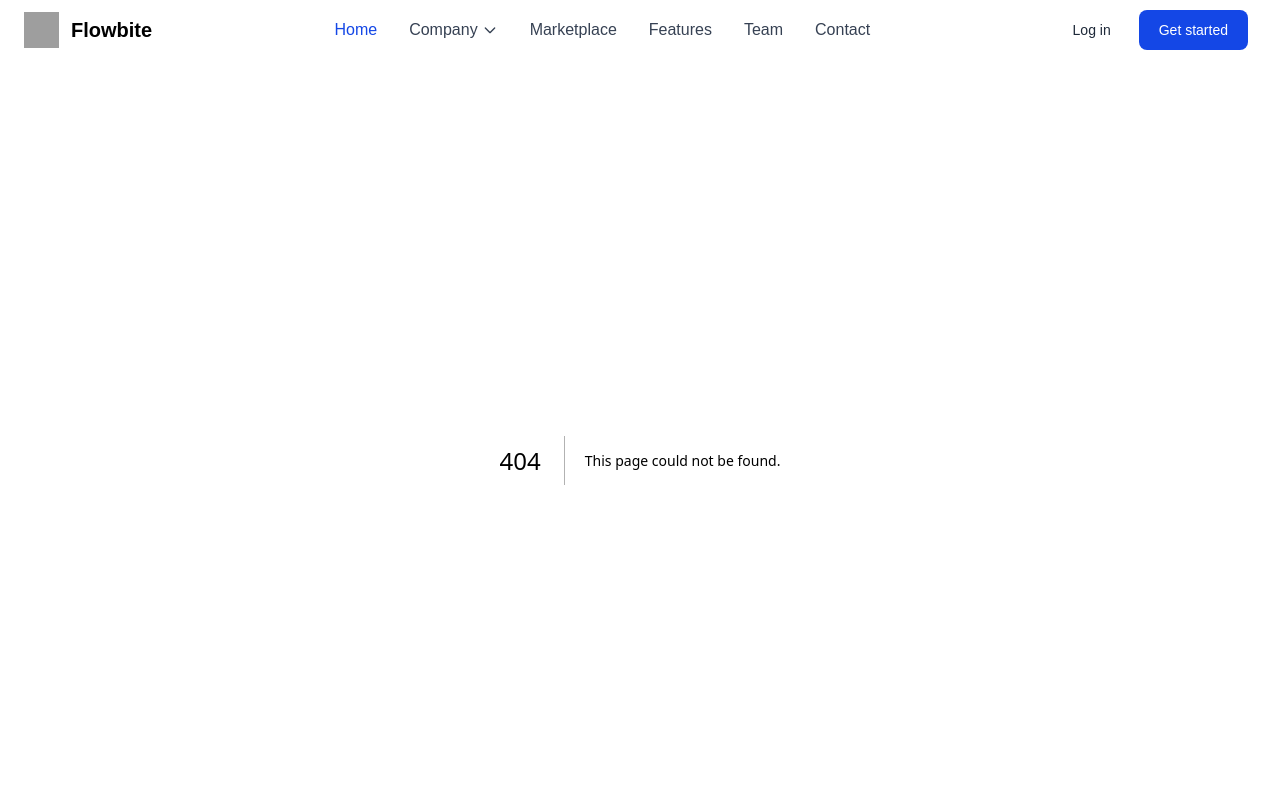
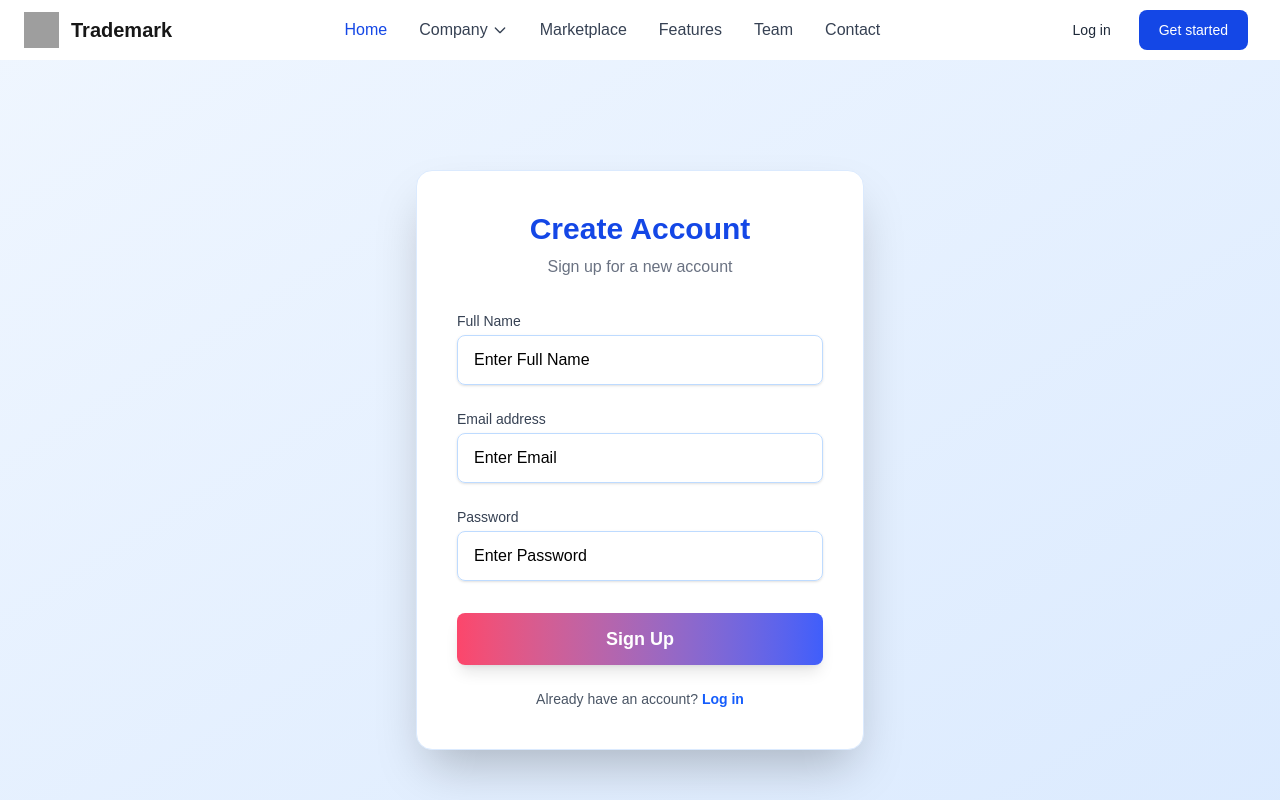
Before and after one commit to abdullahwebdev9176/trademark-project, a Next.js app: page /signup in a window 1280 px wide. Before the commit this address had no page. Shown: the top 800 px of the page. Built offline with nearby package versions, Linux system fonts and the light colour scheme; grey boxes are pictures that could not be loaded.

Commit message:
added form

```diff
--- /dev/null
+++ b/app/login/page.jsx
@@ -0,0 +1,95 @@
+'use client'
+
+import Link from 'next/link';
+import React from 'react'
+import { useForm } from 'react-hook-form';
+
+const Login = () => {
+  const { register, handleSubmit, formState: { errors, isSubmitting } } = useForm();
+
+  const onSubmit = (data) => {
+    // You can handle login logic here
+    alert('Login successful!');
+  };
+
+  return (
+    <div className="min-h-screen flex items-center justify-center bg-gradient-to-br from-blue-50 to-blue-100 py-12 px-4">
+      <div className="w-full max-w-md bg-white rounded-2xl shadow-2xl p-8 sm:p-10 border border-blue-100 animate-fadein">
+        <h2 className="text-3xl font-extrabold text-center text-blue-700 mb-2">Admin Login</h2>
+        <p className="text-center text-gray-500 mb-8">Sign in to your admin account</p>
+        <form className="space-y-6" onSubmit={handleSubmit(onSubmit)} noValidate>
+          <div>
+            <label htmlFor="email" className="block text-sm font-medium text-gray-700 mb-1">Email address</label>
+            <input
+              id="email"
+              type="email"
+              autoComplete="new-email"
+              name="email"
+              placeholder="Enter Email"
+              className={`appearance-none block w-full px-4 py-3 border rounded-lg shadow-sm placeholder-gray text-black focus:outline-none focus:ring-2 focus:ring-blue-300 focus:border-blue-400 transition ${errors.email ? 'border-red-400' : 'border-blue-200'}`}
+              {...register('email', {
+                required: 'Email is required',
+                pattern: {
+                  value: /^[^\s@]+@[^\s@]+\.[^\s@]+$/,
+                  message: 'Enter a valid email address',
+                },
+              })}
+            />
+            {errors.email && <span className="text-red-500 text-xs mt-1 block">{errors.email.message}</span>}
+          </div>
+          <div>
+            <label htmlFor="password" className="block text-sm font-medium text-gray-700 mb-1">Password</label>
+            <input
+              id="password"
+              type="password"
+              autoComplete="new-password"
+              name="password"
+              placeholder="Enter Password"
+              className={`appearance-none block w-full px-4 py-3 border rounded-lg shadow-sm placeholder-gray text-black focus:outline-none focus:ring-2 focus:ring-blue-300 focus:border-blue-400 transition ${errors.password ? 'border-red-400' : 'border-blue-200'}`}
+              {...register('password', {
+                required: 'Password is required',
+                minLength: {
+                  value: 6,
+                  message: 'Password must be at least 6 characters',
+                },
+                maxLength: {
+                  value: 32,
+                  message: 'Password must be at most 32 characters',
+                },
+                validate: value => !/\s/.test(value) || 'No spaces allowed in password',
+              })}
+            />
+            {errors.password && <span className="text-red-500 text-xs mt-1 block">{errors.password.message}</span>}
+          </div>
+          <div className="flex items-center justify-between">
+            <div className="flex items-center">
+              <input id="remember" name="remember" type="checkbox" className="h-4 w-4 text-blue-600 focus:ring-blue-500 border-gray-300 rounded" />
+              <label htmlFor="remember" className="ml-2 block text-sm text-gray-600">Remember me</label>
+            </div>
+            <a href="#" className="text-sm text-blue-600 hover:underline">Forgot password?</a>
+          </div>
+          <button
+            type="submit"
+            disabled={isSubmitting}
+            className="w-full py-3 px-4 bg-gradient-to-r from-[#FC466B] to-[#3F5EFB] text-white font-bold rounded-lg shadow-lg hover:from-[#3F5EFB] hover:to-[#FC466B] transition-colors duration-200 text-lg mt-2 disabled:opacity-60 disabled:cursor-not-allowed"
+          >
+            {isSubmitting ? 'Signing In...' : 'Sign In'}
+          </button>
+          <div className="text-center text-sm text-gray-600">
+            Don't have an account?{' '}
+            <Link href="/signup" className="text-blue-600 font-semibold hover:underline">Sign up</Link>
+          </div>
+        </form>
+      </div>
+      <style jsx global>{`
+        @keyframes fadein {
+          from { opacity: 0; transform: translateY(30px); }
+          to { opacity: 1; transform: translateY(0); }
+        }
+        .animate-fadein { animation: fadein 1s ease; }
+      `}</style>
+    </div>
+  );
+};
+
+export default Login;
--- /dev/null
+++ b/app/signup/page.jsx
@@ -0,0 +1,110 @@
+'use client'
+
+import React from 'react';
+import { useForm } from 'react-hook-form';
+
+const Signup = () => {
+  const { register, handleSubmit, formState: { errors, isSubmitting } } = useForm();
+
+  const onSubmit = (data) => {
+    // You can handle signup logic here
+    alert('Signup successful!');
+  };
+
+  return (
+    <div className="min-h-screen flex items-center justify-center bg-gradient-to-br from-blue-50 to-blue-100 py-12 px-4">
+      <div className="w-full max-w-md bg-white rounded-2xl shadow-2xl p-8 sm:p-10 border border-blue-100 animate-fadein">
+        <h2 className="text-3xl font-extrabold text-center text-blue-700 mb-2">Create Account</h2>
+        <p className="text-center text-gray-500 mb-8">Sign up for a new account</p>
+        <form className="space-y-6" onSubmit={handleSubmit(onSubmit)} noValidate>
+          <div>
+            <label htmlFor="name" className="block text-sm font-medium text-gray-700 mb-1">Full Name</label>
+            <input
+              id="name"
+              type="text"
+              autoComplete="new-name"
+              name="name"
+              placeholder="Enter Full Name"
+              className={`appearance-none block w-full px-4 py-3 border rounded-lg shadow-sm placeholder-black text-black focus:outline-none focus:ring-2 focus:ring-blue-300 focus:border-blue-400 transition ${errors.name ? 'border-red-400' : 'border-blue-200'}`}
+              {...register('name', {
+                required: 'Full name is required',
+                minLength: {
+                  value: 3,
+                  message: 'Name must be at least 3 characters',
+                },
+                maxLength: {
+                  value: 40,
+                  message: 'Name must be at most 40 characters',
+                },
+              })}
+            />
+            {errors.name && <span className="text-red-500 text-xs mt-1 block">{errors.name.message}</span>}
+          </div>
+          <div>
+            <label htmlFor="email" className="block text-sm font-medium text-gray-700 mb-1">Email address</label>
+            <input
+              id="email"
+              type="email"
+              autoComplete="new-email"
+              name="email"
+              placeholder="Enter Email"
+              className={`appearance-none block w-full px-4 py-3 border rounded-lg shadow-sm placeholder-black text-black focus:outline-none focus:ring-2 focus:ring-blue-300 focus:border-blue-400 transition ${errors.email ? 'border-red-400' : 'border-blue-200'}`}
+              {...register('email', {
+                required: 'Email is required',
+                pattern: {
+                  value: /^[^\s@]+@[^\s@]+\.[^\s@]+$/,
+                  message: 'Enter a valid email address',
+                },
+              })}
+            />
+            {errors.email && <span className="text-red-500 text-xs mt-1 block">{errors.email.message}</span>}
+          </div>
+          <div>
+            <label htmlFor="password" className="block text-sm font-medium text-gray-700 mb-1">Password</label>
+            <input
+              id="password"
+              type="password"
+              autoComplete="new-password"
+              name="password"
+              placeholder="Enter Password"
+              className={`appearance-none block w-full px-4 py-3 border rounded-lg shadow-sm placeholder-black text-black focus:outline-none focus:ring-2 focus:ring-blue-300 focus:border-blue-400 transition ${errors.password ? 'border-red-400' : 'border-blue-200'}`}
+              {...register('password', {
+                required: 'Password is required',
+                minLength: {
+                  value: 6,
+                  message: 'Password must be at least 6 characters',
+                },
+                maxLength: {
+                  value: 32,
+                  message: 'Password must be at most 32 characters',
+                },
+                validate: value => !/\s/.test(value) || 'No spaces allowed in password',
+              })}
+            />
+            {errors.password && <span className="text-red-500 text-xs mt-1 block">{errors.password.message}</span>}
+          </div>
+          <button
+            type="submit"
+            disabled={isSubmitting}
+            className="w-full py-3 px-4 bg-gradient-to-r from-[#FC466B] to-[#3F5EFB] text-white font-bold rounded-lg shadow-lg hover:from-[#3F5EFB] hover:to-[#FC466B] transition-colors duration-200 text-lg mt-2 disabled:opacity-60 disabled:cursor-not-allowed"
+          >
+            {isSubmitting ? 'Signing Up...' : 'Sign Up'}
+          </button>
+          <div className="text-center text-sm text-gray-600">
+            Already have an account?{' '}
+            <a href="/login" className="text-blue-600 font-semibold hover:underline">Log in</a>
+          </div>
+        </form>
+      </div>
+      <style jsx global>{`
+        @keyframes fadein {
+          from { opacity: 0; transform: translateY(30px); }
+          to { opacity: 1; transform: translateY(0); }
+        }
+        .animate-fadein { animation: fadein 1s ease; }
+      `}</style>
+    </div>
+  );
+};
+
+export default Signup;
--- a/components/layoutClient/Header.jsx
+++ b/components/layoutClient/Header.jsx
@@ -13,7 +13,7 @@ const Header = () => {
   const navLinks = [
     { name: 'Home', href: '#' },
     { name: 'Company', href: '#', dropdown: true },
-    { name: 'Marketplace', href: '#' },
+    { name: 'Marketplace', href: '/login' },
     { name: 'Features', href: '#' },
     { name: 'Team', href: '#' },
     { name: 'Contact', href: '#' },
@@ -23,12 +23,12 @@ const Header = () => {
     <header>
       <nav className="bg-white border-gray-200 px-4 lg:px-6 py-2.5 dark:bg-gray-800">
         <div className="flex flex-wrap justify-between items-center mx-auto max-w-screen-xl">
-          <Link href="https://flowbite.com" className="flex items-center">
+          <Link href="/" className="flex items-center">
             <Image src="https://flowbite.com/docs/images/logo.svg" className="mr-3 h-6 sm:h-9" width={35} height={35} alt="Flowbite Logo" />
-            <span className="self-center text-xl font-semibold whitespace-nowrap dark:text-white">Flowbite</span>
+            <span className="self-center text-xl font-semibold whitespace-nowrap dark:text-white">Trademark</span>
           </Link>
           <div className="flex items-center lg:order-2">
-            <Link href="#" className="text-gray-800 dark:text-white hover:bg-gray-50 focus:ring-4 focus:ring-gray-300 font-medium rounded-lg text-sm px-4 lg:px-5 py-2 lg:py-2.5 mr-2 dark:hover:bg-gray-700 focus:outline-none dark:focus:ring-gray-800">Log in</Link>
+            <Link href="/login" className="text-gray-800 dark:text-white hover:bg-gray-50 focus:ring-4 focus:ring-gray-300 font-medium rounded-lg text-sm px-4 lg:px-5 py-2 lg:py-2.5 mr-2 dark:hover:bg-gray-700 focus:outline-none dark:focus:ring-gray-800">Log in</Link>
             <Link href="#" className="text-white bg-blue-700 hover:bg-blue-800 focus:ring-4 focus:ring-blue-300 font-medium rounded-lg text-sm px-4 lg:px-5 py-2 lg:py-2.5 mr-2 dark:bg-blue-600 dark:hover:bg-blue-700 focus:outline-none dark:focus:ring-blue-800">Get started</Link>
 
             {/* Hamburger for mobile */}
--- a/package.json
+++ b/package.json
@@ -12,6 +12,7 @@
     "next": "15.3.5",
     "react": "^19.0.0",
     "react-dom": "^19.0.0",
+    "react-hook-form": "^7.60.0",
     "swiper": "^11.2.10"
   },
   "devDependencies": {
```
Also changed, not shown: components/AdminComponents/Login.jsx (deleted, +0 -13 lines).
